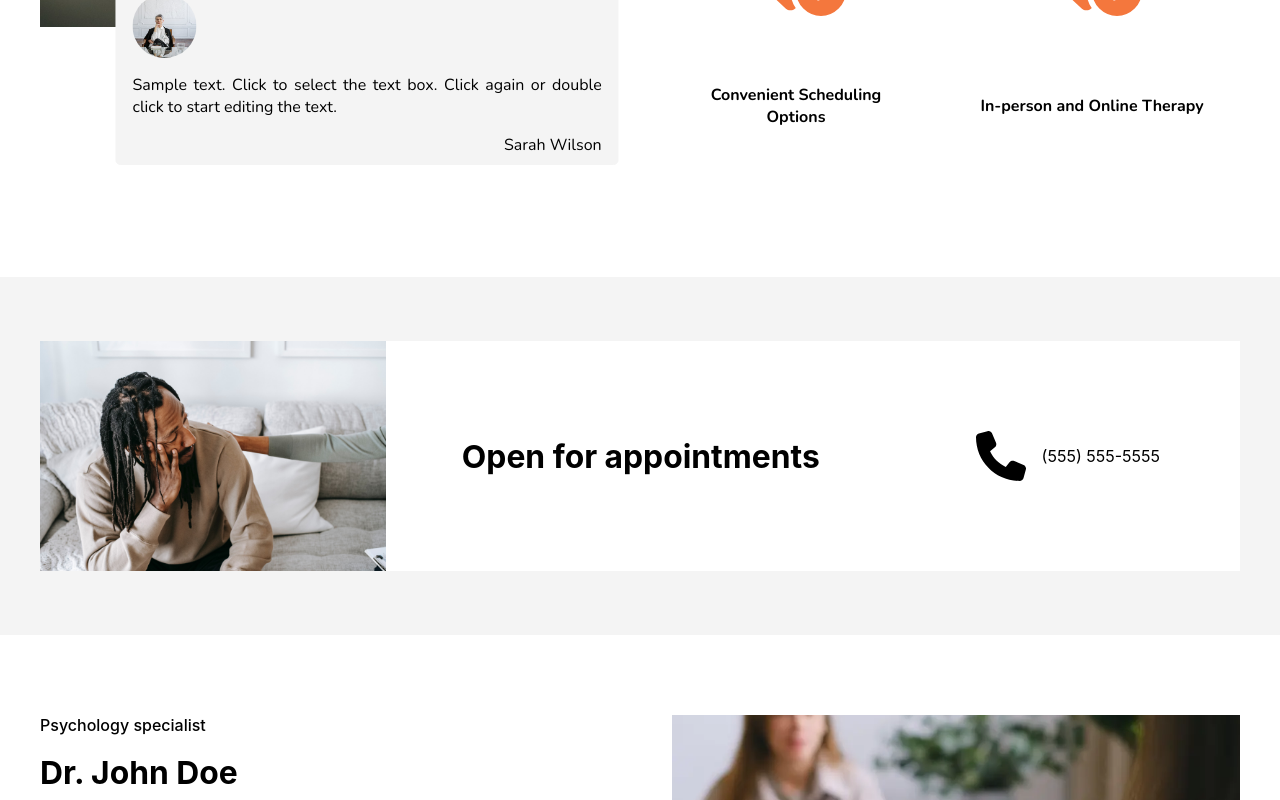
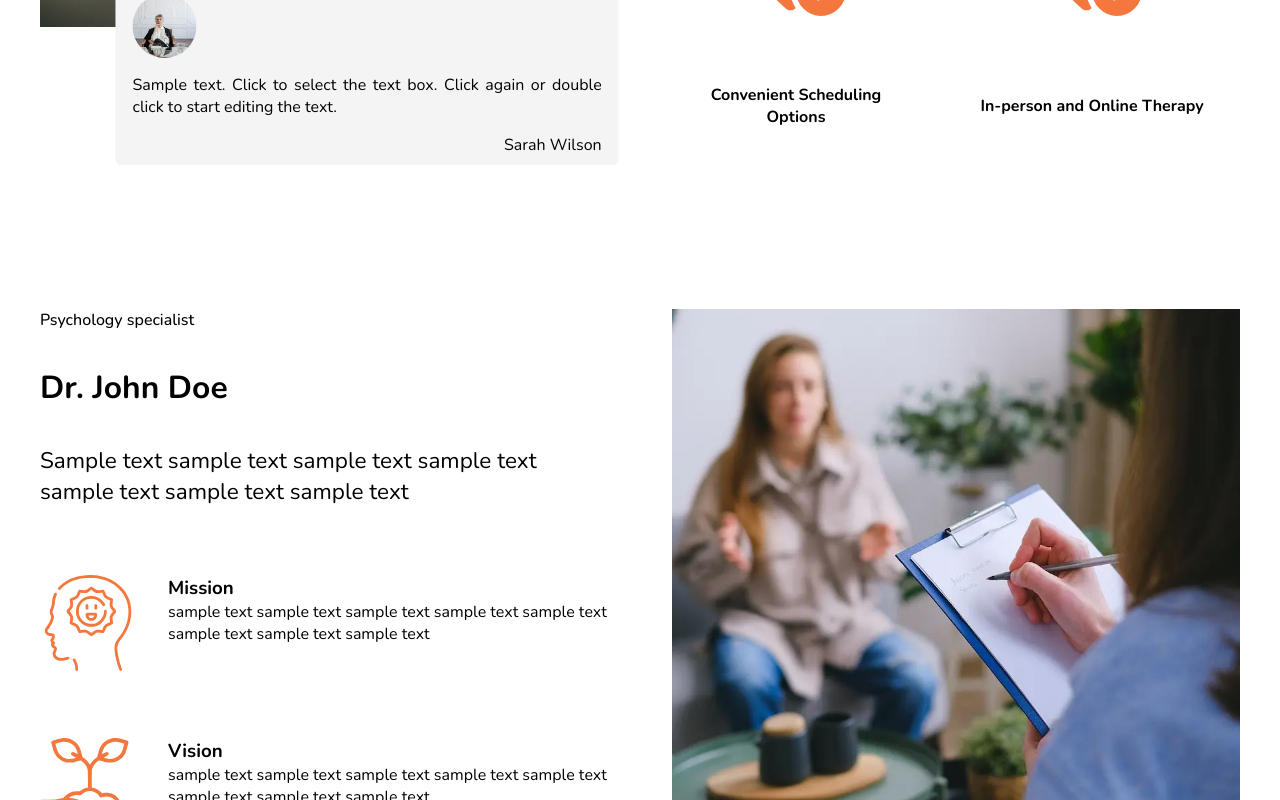
Before and after one commit to daramosn/therapist-webpage, a React (Create React App) app: page / in a window 1280 px wide. Shown: the part 2000-2800 px from the top of the page. Built offline with nearby package versions, Linux system fonts and the light colour scheme.

Commit message:
style: mission section and navbar updated

```diff
--- a/src/components/Appointments/Appointments.module.scss
+++ b/src/components/Appointments/Appointments.module.scss
@@ -1,5 +1,6 @@
 @use '../../styles/styles.scss' as *;
 .appointments {
+	font-family: $font-nunito;
 	padding: 64px max(32px, ((100vw - $body-width) / 2));
 	background-color: $color-black-05;
 	display: flex;
@@ -13,7 +14,7 @@
 
 	&__image {
 		flex-grow: 1;
-		width: clamp(250px, 90vw, 300px);
+		// width: clamp(250px, 90vw, 300px);
 		width: 250px;
 	}
 
--- a/src/components/Features/Features.module.scss
+++ b/src/components/Features/Features.module.scss
@@ -4,7 +4,7 @@
 	font-family: $font-nunito;
 	display: grid;
 	grid-template-columns: 1fr 1fr;
-	padding: 64px max(32px, ((100vw - $body-width) / 2));
+	padding: 64px max(32px, ((100vw - $body-width) / 2)) 32px;
 	gap: 16px;
 
 	@include media(md) {
--- a/src/components/Hero/Hero.module.scss
+++ b/src/components/Hero/Hero.module.scss
@@ -26,7 +26,7 @@
 		align-content: end;
 
 		&-text {
-			font-size: clamp($h6, 4vw, $h3);
+			font-size: clamp($h5, 4vw, $h3);
 			color: whitesmoke;
 			margin: 0 30% 4rem max(32px, ((100vw - $body-width) / 2));
 		}
--- a/src/components/MissionSection/MissionSection.module.scss
+++ b/src/components/MissionSection/MissionSection.module.scss
@@ -1,13 +1,19 @@
 @use '../../styles/styles.scss' as *;
 
 .mission {
-	padding: 80px max(32px, (100vw - $body-width)/2);
+	font-family: $font-nunito;
+	padding: 64px max(32px, (100vw - $body-width)/2);
 	display: grid;
 	grid-template-columns: 1fr 1fr;
 	gap: 64px;
 
+	@include media(md) {
+		grid-template-columns: 1fr;
+	}
+
 	&__info {
 		display: grid;
+		gap: 16px;
 	}
 
 	&__title {
@@ -22,26 +28,45 @@
 	}
 	&__description {
 		margin: 0;
-		font-size: $paragraph;
+		font-size: $h5;
 	}
 
 	&__info-card {
+		margin-top: 32px;
 		display: flex;
 		justify-content: space-between;
-		flex-wrap: wrap;
-		gap: 16px;
+		gap: 32px;
 		&-icon {
-			width: 64px;
-			height: 64px;
+			width: 96px;
+			height: 96px;
+			min-width: 96px;
+			min-height: 96px;
+			& > * {
+				fill: $color-primary;
+			}
 		}
 		&-text {
 			flex-grow: 1;
+			display: flex;
+			flex-direction: column;
+			justify-content: flex-start;
+			& > * {
+				margin: 0;
+			}
 		}
 	}
 
 	&__figure {
 		width: 100%;
-		aspect-ratio: 3/2;
+		height: 100%;
+		max-height: 545px;
 		object-fit: cover;
+
+		@include media(md) {
+			aspect-ratio: 3.5/2;
+		}
+		@include media(sm) {
+			aspect-ratio: 1/1;
+		}
 	}
 }
--- a/src/components/MissionSection/MissionSection.tsx
+++ b/src/components/MissionSection/MissionSection.tsx
@@ -21,17 +21,24 @@ const MissionSection = () => {
 					/>
 					<div className={classes['mission__info-card-text']}>
 						<h3>Mission</h3>
-						<p>sample text sample text sample text sample text</p>
+						<p>
+							sample text sample text sample text sample text
+							sample text sample text sample text sample text
+						</p>
 					</div>
 				</div>
 				<div className={classes['mission__info-card']}>
 					<PlantIcon className={classes['mission__info-card-icon']} />
 					<div className={classes['mission__info-card-text']}>
 						<h3>Vision</h3>
-						<p>sample text sample text sample text sample text</p>
+						<p>
+							sample text sample text sample text sample text
+							sample text sample text sample text sample text
+						</p>
 					</div>
 				</div>
 			</div>
+
 			<img
 				className={classes['mission__figure']}
 				src={takingNotePsy}
--- a/src/components/Navbar/Navbar.module.scss
+++ b/src/components/Navbar/Navbar.module.scss
@@ -27,13 +27,25 @@
 		}
 	}
 
+	&__links {
+		display: flex;
+		gap: 16px;
+	}
+
 	&__link {
+		border: 1px solid transparent;
+		border-radius: 15px;
+		padding: 4px 8px;
+		font-size: $h6;
+		font-weight: 400;
 		text-decoration: none;
-		color: $color-black;
-		transition: all 100ms ease-in;
+		color: $color-black-75;
+		transition: all 200ms ease-in;
 
 		&:hover {
-			font-weight: 700;
+			color: $color-black;
+			border: 1px solid $color-black-10;
+			background-color: $color-black-05;
 		}
 	}
 }
--- a/src/components/Navbar/Navbar.tsx
+++ b/src/components/Navbar/Navbar.tsx
@@ -12,6 +12,7 @@ const Navbar = () => {
 				</Link>
 			</li>
 
+			<div className={classes['navbar__links']}>
 				<li>
 					<Link className={classes['navbar__link']} to={'/about'}>
 						About
@@ -27,6 +28,7 @@ const Navbar = () => {
 						Pricing
 					</Link>
 				</li>
+			</div>
 		</ul>
 	);
 };
--- a/src/pages/Home.tsx
+++ b/src/pages/Home.tsx
@@ -13,8 +13,8 @@ const Home = () => {
 			<Services />
 			<AboutMe />
 			<Features />
+			<MissionSection />
 			<Appointments />
-			<MissionSection />
 		</>
 	);
 };
```
Also changed, not shown: src/assets/icons/happy.svg. Lines whose indentation alone changed are shown as unchanged.
